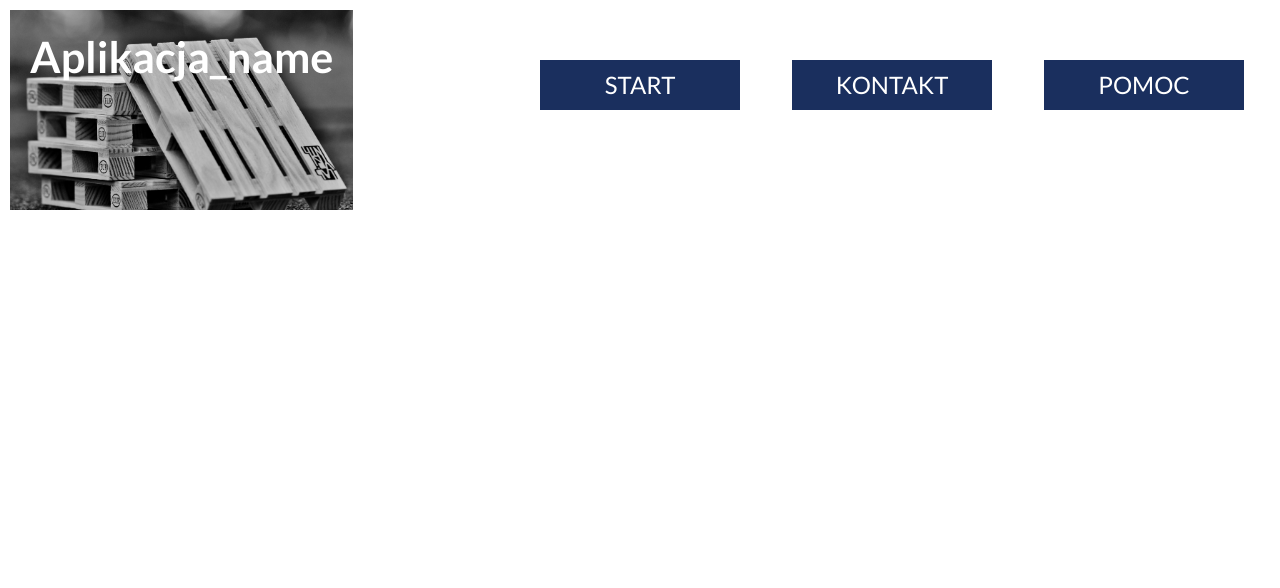
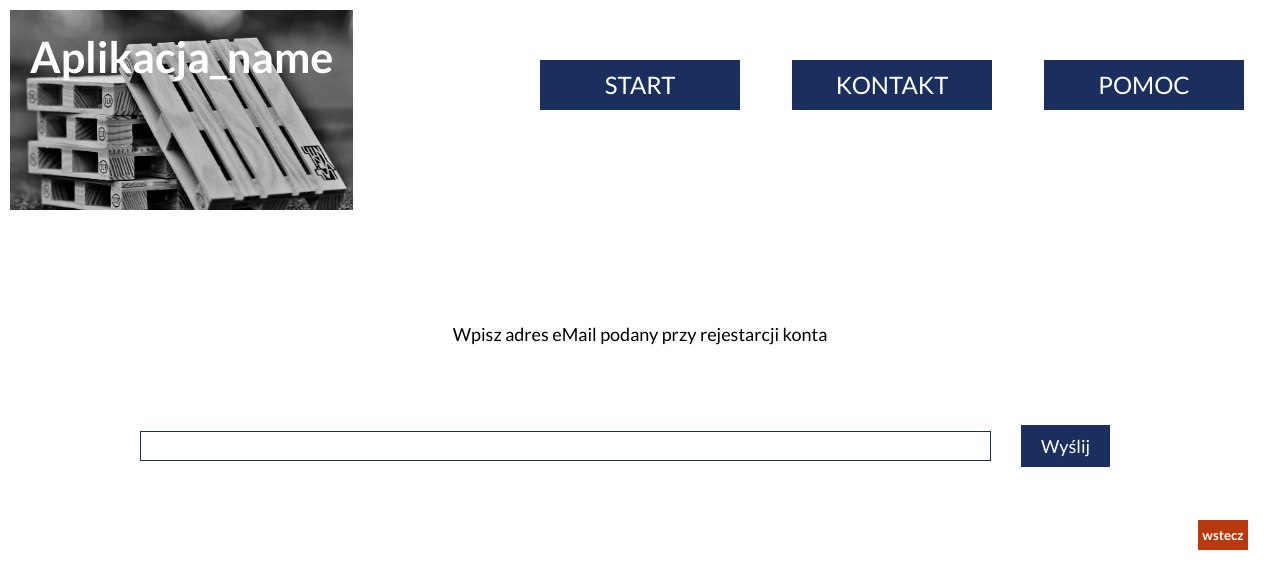
Before and after one commit to logappopen/Log_app, a React (Create React App) app in the folder log_app/: page /lost_password in a window 1280 px wide. Shown: the top 588 px of the page. Built offline with nearby package versions, Linux system fonts and the light colour scheme.

Commit message:
add basic layout and function for LostPasswordPage

```diff
--- a/log_app/src/layouts/Components.jsx
+++ b/log_app/src/layouts/Components.jsx
@@ -7,6 +7,7 @@ import HelpPage from "../pages/HelpPage";
 import LoginPage from "../pages/LoginPage";
 import RegistrationPage from "../pages/RegistrationPage";
 import FreeStartPage from "./FreeStartPage";
+import LostPasswordPage from "../pages/LostPasswordPage";
 import ErrorPage from "../pages/ErrorPage";
 
 const Components = (props) => {
@@ -18,6 +19,7 @@ const Components = (props) => {
       <Route path="/login" component={LoginPage} />
       <Route path="/registration" component={RegistrationPage} />
       <Route path="/free_start" component={FreeStartPage} />
+      <Route path="/lost_password" component={LostPasswordPage} />
       <Route path="/empty" component={ErrorPage} />
     </Switch>
   );
--- a/log_app/src/pages/LoginPage.jsx
+++ b/log_app/src/pages/LoginPage.jsx
@@ -45,7 +45,7 @@ const LoginPage = () => {
       </form>
       <nav className="section-login__nav">
         <ul>
-          <NavLink to="/">Zapomniałem hasła...</NavLink>
+          <NavLink to="/lost_password">Zapomniałem hasła...</NavLink>
         </ul>
       </nav>
       <div className="section-login__return-button">
--- /dev/null
+++ b/log_app/src/pages/LostPasswordPage.jsx
@@ -0,0 +1,57 @@
+import React, { useState } from "react";
+import ReturnButton from "../components/ReturnButton";
+
+const EMAILS = [];
+
+const LostPasswordPage = () => {
+  const [vievMessage, setVievMessage] = useState("");
+  const [emailValue, setEmailValue] = useState("");
+
+  const handleOnPushEmail = (event) => {
+    const eMail = event.target.value;
+
+    if (eMail) {
+      setEmailValue(eMail);
+      EMAILS.push(eMail);
+    } else return;
+  };
+  const handleOnClickLogin = () => {
+    if (EMAILS.lenght > 0) {
+      setVievMessage(
+        vievMessage + "na podanego maila został wysłany reset hasła"
+      );
+
+      //   setTimeout(() => {
+      //     //   setEmailValue("");
+      //     setVievMessage(vievMessage + "");
+      //   }, 4000);
+    } else {
+      setVievMessage(vievMessage + "nie podano adresu eMail");
+    }
+  };
+
+  return (
+    <div className="section-lost-password">
+      <form className="section-lost-password__form login-form" action="">
+        <label className="login-form__label" htmlFor="login">
+          Wpisz adres eMail podany przy rejestarcji konta
+        </label>
+        <input
+          type="email"
+          onChange={handleOnPushEmail}
+          value={emailValue}
+          className="login-form__input"
+        />
+        <p className="section-lost-password__info">{vievMessage}</p>
+        <button className="login-form__button" onClick={handleOnClickLogin}>
+          Wyślij
+        </button>
+      </form>
+      <div className="section-lost-password__return-button">
+        <ReturnButton />
+      </div>
+    </div>
+  );
+};
+
+export default LostPasswordPage;
--- /dev/null
+++ b/log_app/src/scss/_lostPassword.scss
@@ -0,0 +1,19 @@
+.section-lost-password {
+  width: 95vw;
+  margin: 50px auto;
+  &__form {
+    width: 100%;
+    height: 250px;
+    label {
+      flex-basis: 70%;
+      text-align: center;
+    }
+  }
+  &__info {
+    text-align: center;
+    color: $second-color;
+  }
+  &__return-button {
+    text-align: right;
+  }
+}
--- a/log_app/src/scss/style.scss
+++ b/log_app/src/scss/style.scss
@@ -9,3 +9,4 @@
 @import "./freeStartPage";
 @import "./registrationPage";
 @import "./loginPage";
+@import "./lostPassword";
```
Also changed, not shown: log_app/src/css/style.min.css, 1 other file (tests, documents, lock files or other folders).
